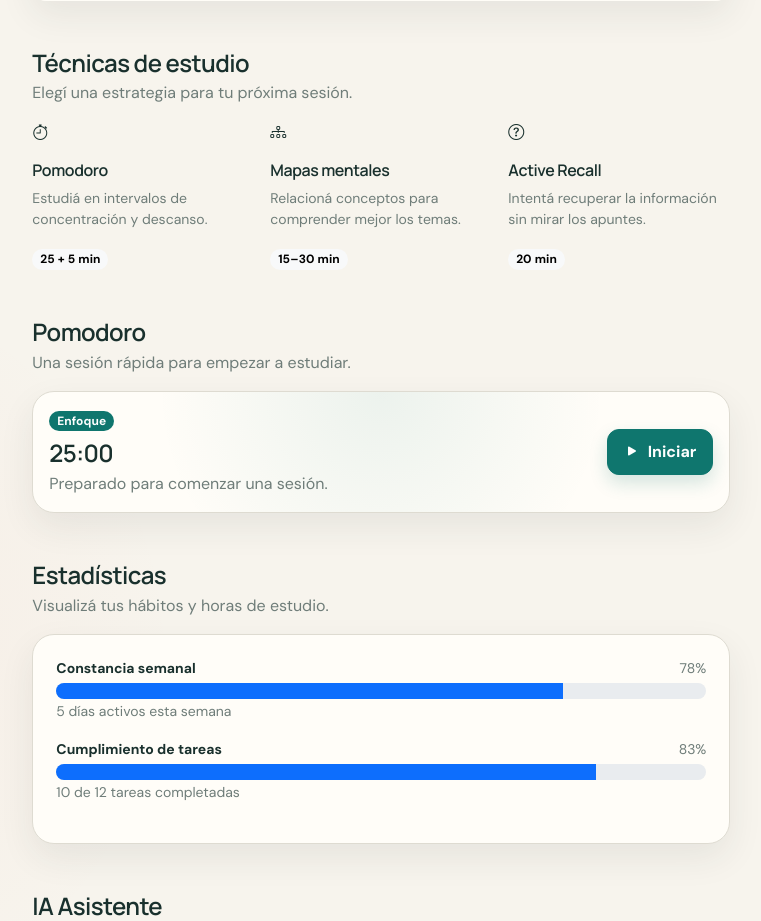
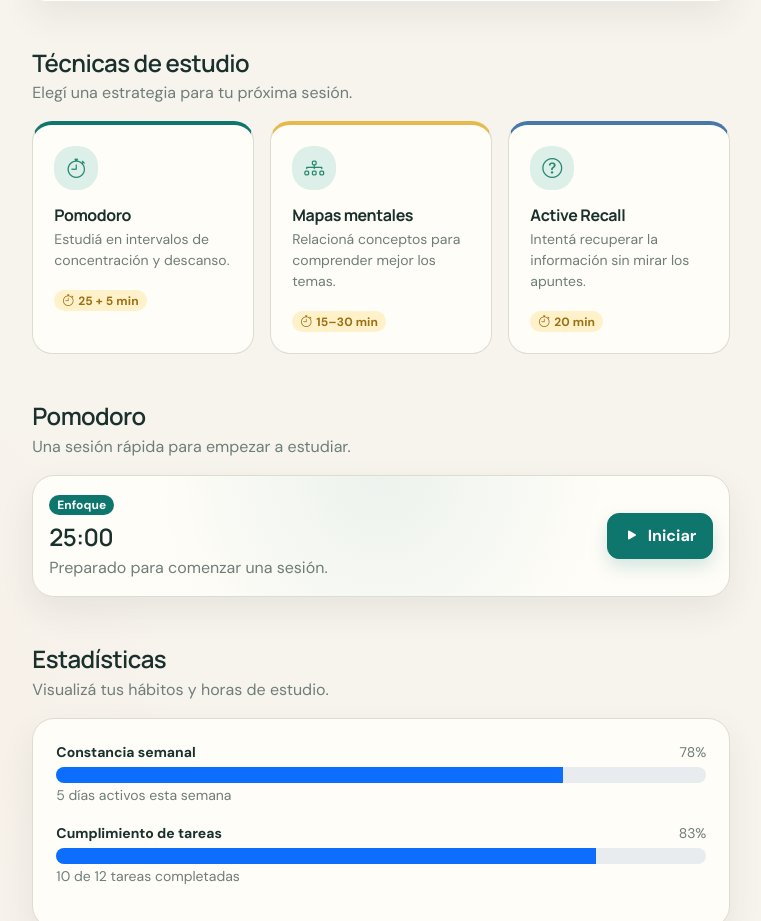
Before and after one commit to FrancoTms/Studify-N2, a React (Vite) app in the folder studify-react/: page /inicio in a window 1280 px wide. Shown: the part 1760-2681 px from the top of the page, without its empty margins (334-1095 px from the left). Built offline with nearby package versions, Linux system fonts and the light colour scheme.

Commit message:
Mejora visual de las cards de tecnicas
Se mejoran las cards de las tecnicas de estudio

```diff
--- a/studify-react/src/components/TechniqueCard.jsx
+++ b/studify-react/src/components/TechniqueCard.jsx
@@ -1,12 +1,14 @@
-export default function TechniqueCard({ icon, title, description, duration }) {
+import ToneIcon from './ToneIcon'
+
+export default function TechniqueCard({ icon, title, description, duration, tone = 'success' }) {
   return (
-    <article className="technique-card">
-      <div className="technique-icon">
-        <i className={`bi ${icon}`}></i>
+    <div className="card h-100">
+      <div className="card-body">
+        <ToneIcon icon={`${icon} fs-5`} tone={tone} />
+        <h3 className="h6 fw-bold mt-3 mb-1">{title}</h3>
+        <p className="text-secondary small mb-3">{description}</p>
+        <span className="badge bg-warning-subtle text-warning"><i className="bi bi-stopwatch me-1"></i>{duration}</span>
       </div>
-      <h3 className="h6 mt-3">{title}</h3>
-      <p className="small text-secondary">{description}</p>
-      {duration && <span className="badge rounded-pill text-bg-light">{duration}</span>}
-    </article>
+    </div>
   )
 }
--- /dev/null
+++ b/studify-react/src/components/ToneIcon.jsx
@@ -0,0 +1,10 @@
+export default function ToneIcon({ icon, tone = 'primary', size = 44 }) {
+  return (
+    <span
+      className={`d-flex align-items-center justify-content-center flex-shrink-0 rounded-3 bg-${tone}-subtle text-${tone}`}
+      style={{ width: size, height: size }}
+    >
+      <i className={`bi ${icon}`}></i>
+    </span>
+  )
+}
```
